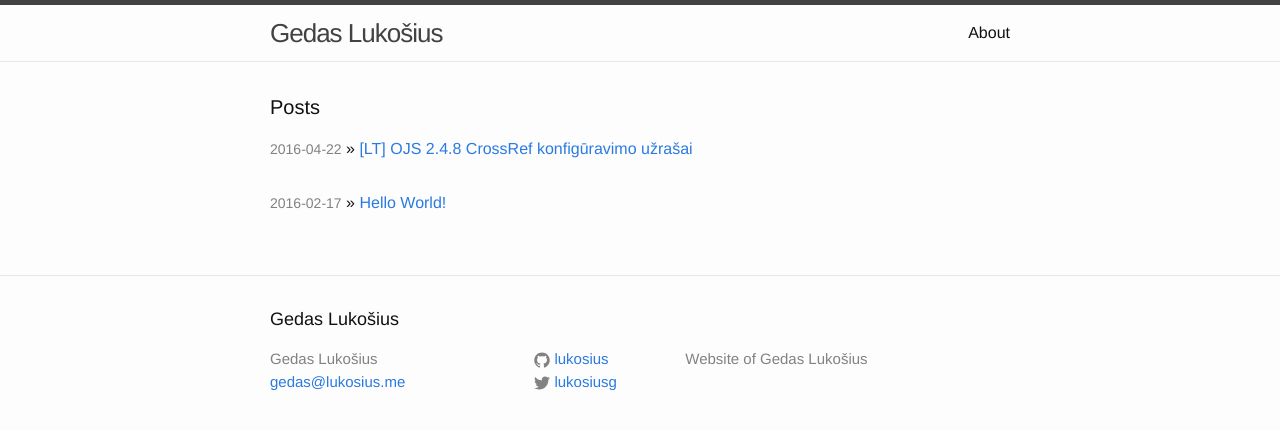
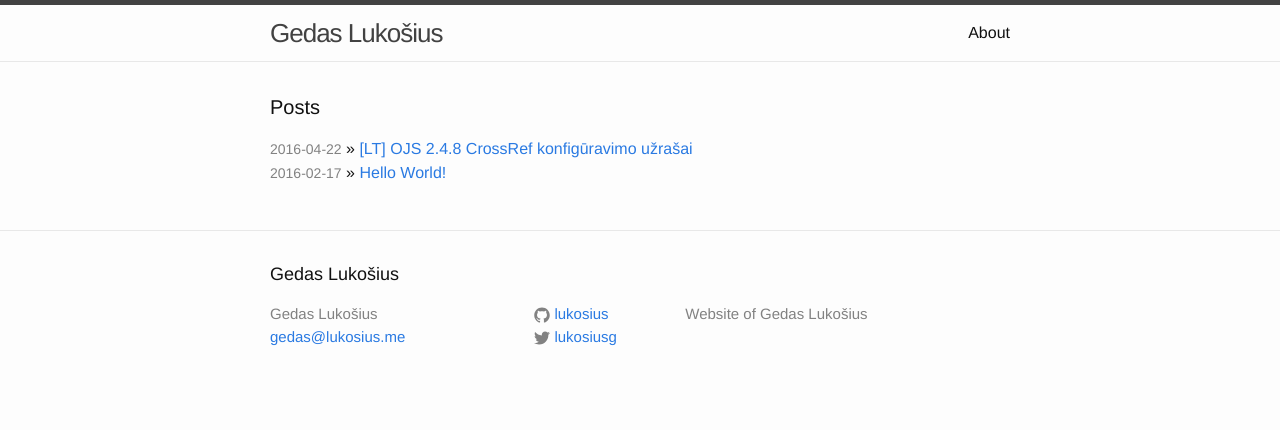
Before and after one commit to lukosius/lukosius.github.io, a Jekyll site: the page built from index.html, in a window 1280 px wide. Shown: the top 430 px of the page. Built offline with Jekyll 4.4.1, drawn with Linux system fonts in a browser that asks for light colours.

Commit message:
Update _layout.scss

```diff
--- a/_sass/_layout.scss
+++ b/_sass/_layout.scss
@@ -178,10 +178,6 @@
 .post-list {
     margin-left: 0;
     list-style: none;
-
-    > li {
-        margin-bottom: $spacing-unit;
-    }
 }
 
 .post-meta {
```
